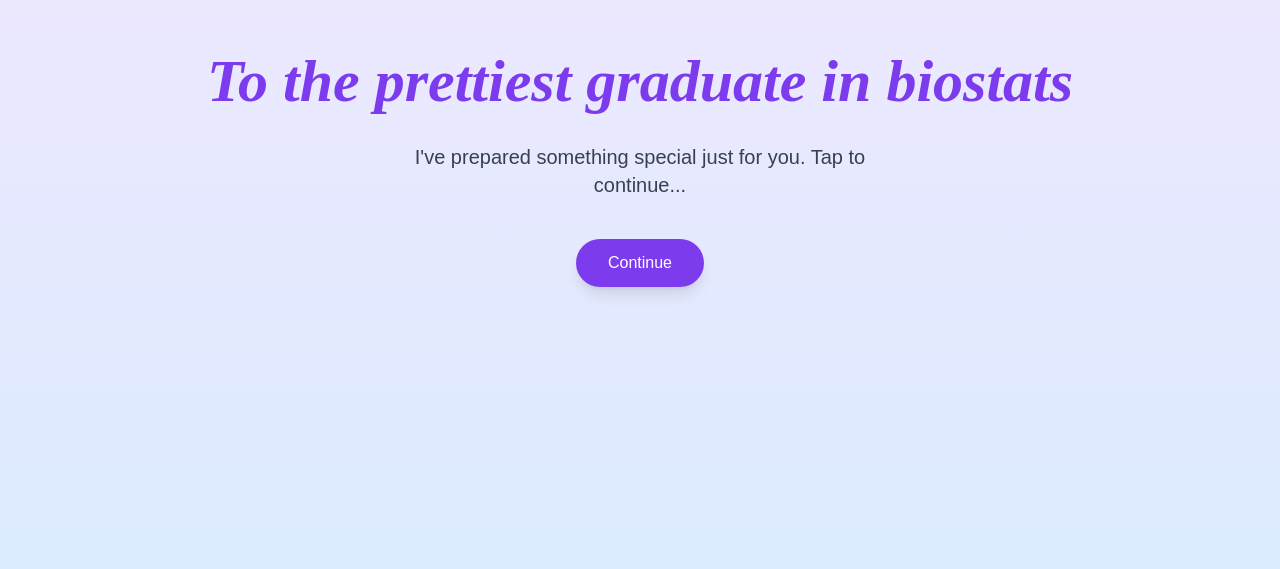
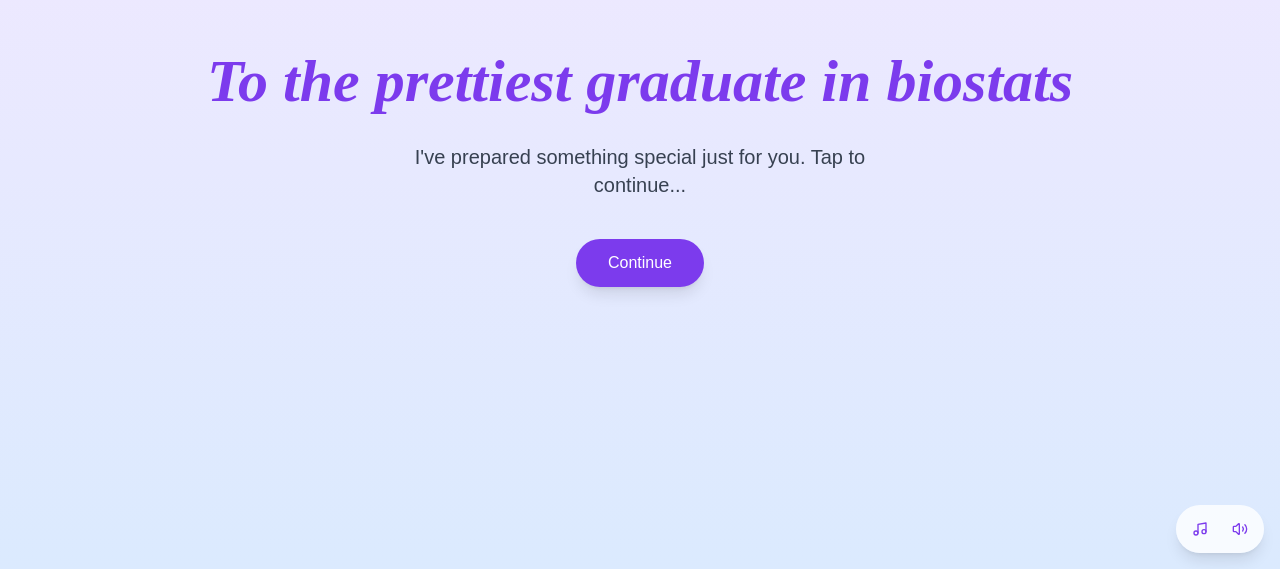
Before and after one commit to Rileyd-02/Prettiest-Girl-BioStats, a React (Vite) app: page / in a window 1280 px wide. Shown: the part 231-800 px from the top of the page. Built offline with nearby package versions, Linux system fonts and the light colour scheme.

Commit message:
Add background music
Implement background music for the webpage.

```diff
--- /dev/null
+++ b/src/components/BackgroundMusic.tsx
@@ -0,0 +1,81 @@
+
+import React, { useEffect, useRef, useState } from 'react';
+import { Music, VolumeX, Volume2 } from 'lucide-react';
+import { Button } from '@/components/ui/button';
+
+interface BackgroundMusicProps {
+  songUrl: string;
+}
+
+const BackgroundMusic: React.FC<BackgroundMusicProps> = ({ songUrl }) => {
+  const audioRef = useRef<HTMLAudioElement | null>(null);
+  const [isPlaying, setIsPlaying] = useState(false);
+  const [isMuted, setIsMuted] = useState(false);
+
+  useEffect(() => {
+    if (audioRef.current) {
+      // Attempt to autoplay (may be blocked by browser)
+      const playPromise = audioRef.current.play();
+
+      if (playPromise !== undefined) {
+        playPromise
+          .then(() => {
+            setIsPlaying(true);
+          })
+          .catch(error => {
+            // Autoplay was prevented, need user interaction
+            console.log('Autoplay prevented:', error);
+            setIsPlaying(false);
+          });
+      }
+    }
+  }, []);
+
+  const togglePlay = () => {
+    if (audioRef.current) {
+      if (isPlaying) {
+        audioRef.current.pause();
+      } else {
+        audioRef.current.play();
+      }
+      setIsPlaying(!isPlaying);
+    }
+  };
+
+  const toggleMute = () => {
+    if (audioRef.current) {
+      audioRef.current.muted = !isMuted;
+      setIsMuted(!isMuted);
+    }
+  };
+
+  return (
+    <div className="fixed bottom-4 right-4 z-50 flex items-center gap-2 bg-white/80 backdrop-blur-sm p-2 rounded-full shadow-lg">
+      <audio ref={audioRef} src={songUrl} loop />
+
+      <Button
+        variant="ghost"
+        size="icon"
+        onClick={togglePlay}
+        className="rounded-full w-8 h-8"
+      >
+        <Music className={`h-4 w-4 ${isPlaying ? 'text-primary' : 'text-gray-400'}`} />
+      </Button>
+
+      <Button
+        variant="ghost"
+        size="icon"
+        onClick={toggleMute}
+        className="rounded-full w-8 h-8"
+      >
+        {isMuted ? (
+          <VolumeX className="h-4 w-4 text-gray-400" />
+        ) : (
+          <Volume2 className="h-4 w-4 text-primary" />
+        )}
+      </Button>
+    </div>
+  );
+};
+
+export default BackgroundMusic;
--- a/src/pages/Index.tsx
+++ b/src/pages/Index.tsx
@@ -1,4 +1,3 @@
-
 import React, { useState } from 'react';
 import Greeting from '@/components/Greeting';
 import Dandelion from '@/components/Dandelion';
@@ -6,6 +5,7 @@ import BirthdayQuiz from '@/components/BirthdayQuiz';
 import Letter from '@/components/Letter';
 import DateWheel from '@/components/DateWheel';
 import ClaimButton from '@/components/ClaimButton';
+import BackgroundMusic from '@/components/BackgroundMusic';
 
 const Index = () => {
   const [currentStep, setCurrentStep] = useState(0);
@@ -30,6 +30,9 @@ You're not just the prettiest graduate in biostats - you're the most brilliant,
     "Spend a night down south (If we're lucky)",
     "PowerBi Training"
   ];
+
+  // Music URL - replace with your own music URL
+  const songUrl = "https://cdn.gpteng.co/samples/music/romantic-song.mp3";
 
   const handleGreetingContinue = () => {
     setCurrentStep(1); // Move to Dandelion step
@@ -64,6 +67,8 @@ You're not just the prettiest graduate in biostats - you're the most brilliant,
       {currentStep === 3 && <Letter message={letterMessage} onClose={handleLetterClose} />}
       {currentStep === 4 && <DateWheel dates={dateIdeas} onDateSelected={handleDateSelected} />}
       {currentStep === 5 && <ClaimButton date={selectedDate} onReset={handleReset} />}
+
+      <BackgroundMusic songUrl={songUrl} />
     </div>
   );
 };
```
